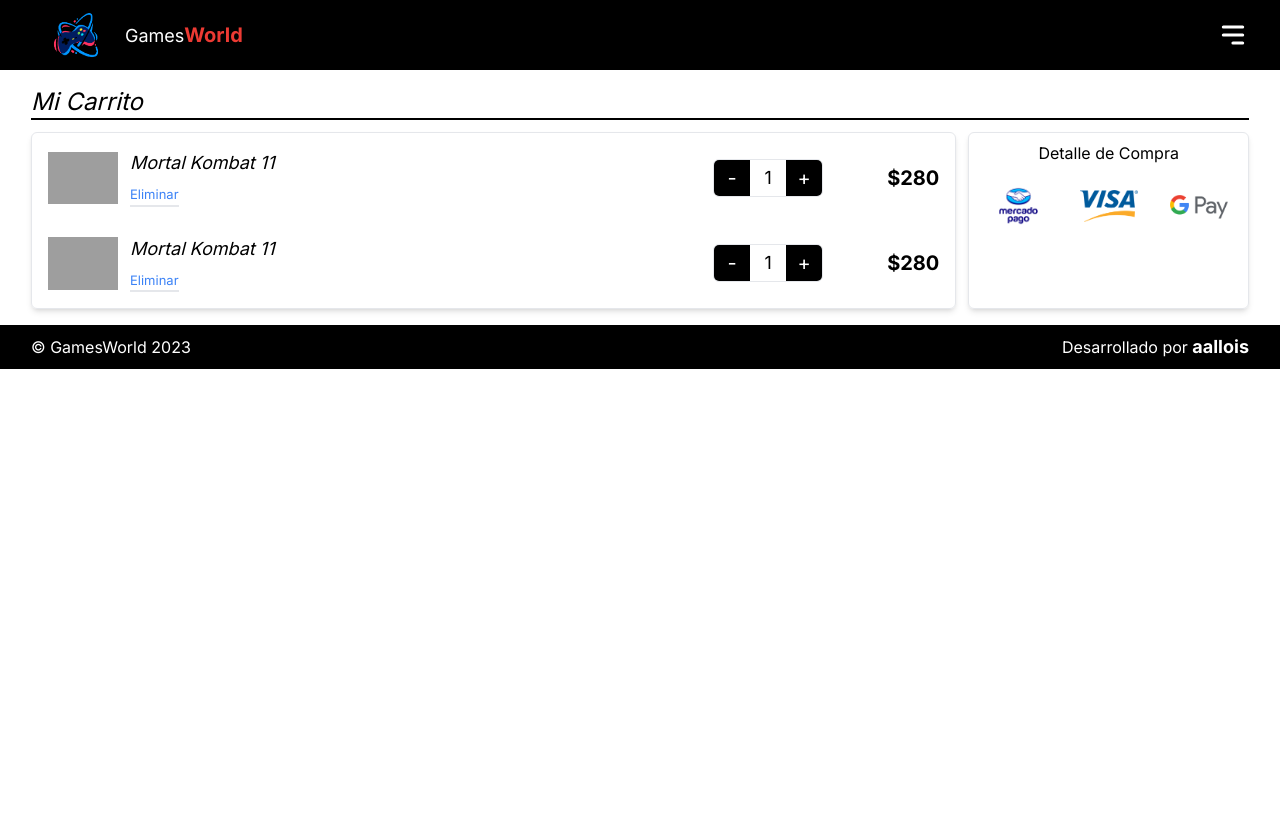
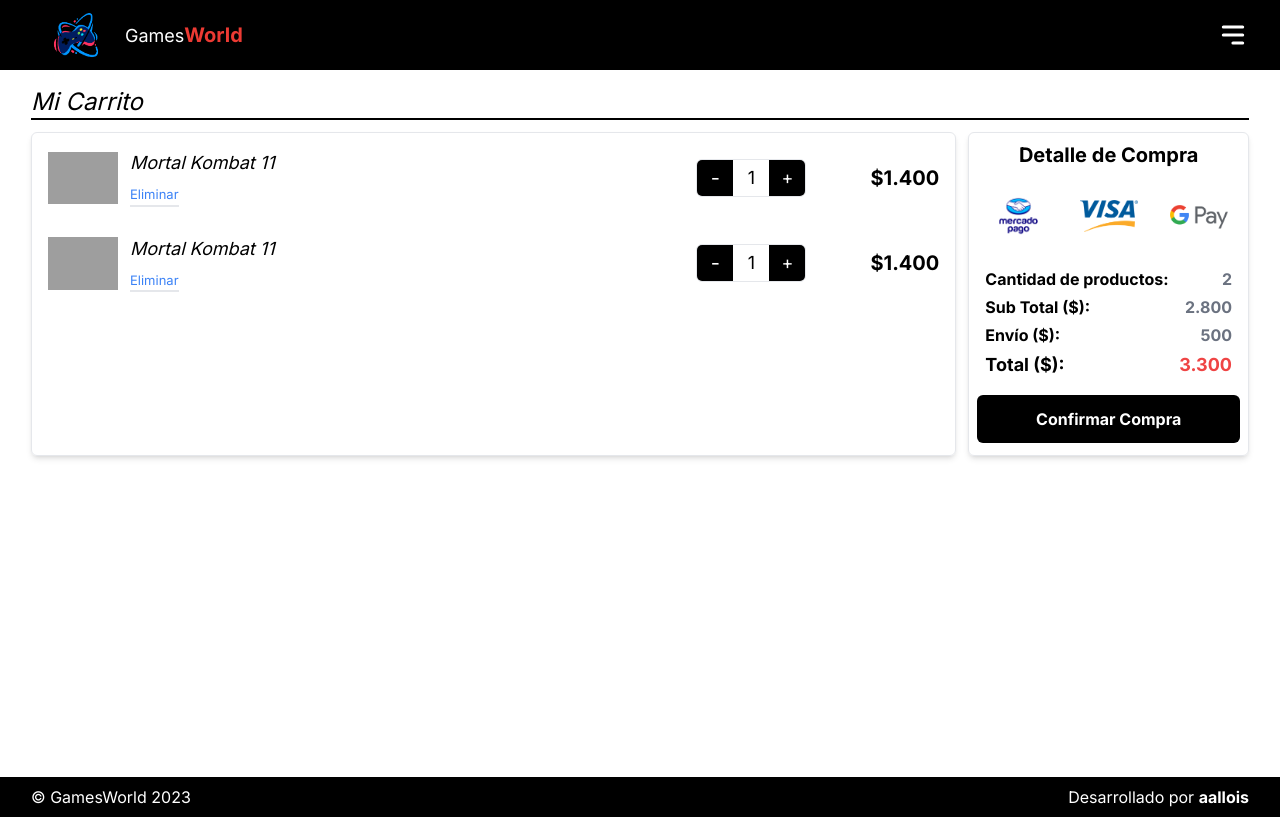
Before and after one commit to alloisa2005/entrega-app, a Next.js app: page /carrito in a window 1280 px wide. Built offline with nearby package versions, Linux system fonts and the light colour scheme; grey boxes are pictures that could not be loaded.

Commit message:
feat: Ajustes en estilos

```diff
--- a/src/app/admin/layout.jsx
+++ b/src/app/admin/layout.jsx
@@ -3,7 +3,7 @@
 
 const AdminLayout = ({children}) => {
   return (
-    <div className='contenedor mt-3'>
+    <div className='contenedor mt-3 alturaMinima'>
 
       <AdminMenuList />
 
--- a/src/app/carrito/page.jsx
+++ b/src/app/carrito/page.jsx
@@ -1,13 +1,19 @@
 import CarritoCard from '@/components/CarritoCard'
+import DetalleCompra from '@/components/DetalleCompra'
 import MetodosPago from '@/components/MetodosPago'
-import React from 'react'
 
 const Carrito = () => {
+
+  const estiloDiv = {
+    minHeight: 'calc(100vh - 152px)',
+    // Otros estilos en línea aquí
+  };
+
   return (
-    <div className='contenedor my-4'>
+    <div className='contenedor my-4 alturaMinima' >
       <p className='border-b-2 border-black text-2xl italic'>Mi Carrito</p>
 
-      <div className='mt-3 flex flex-col lg:flex-row justify-between gap-3'>
+      <div className='mt-3 flex flex-col-reverse lg:flex-row justify-between gap-3'>
         {/* Lista de Prods */}
         <div className='flex flex-col gap-3 w-full border rounded-md shadow-md p-2'>
           <CarritoCard />
@@ -18,9 +24,11 @@
 
         {/* Detalle de compra */}
         <div className='border rounded-md shadow-md w-full lg:w-[30%] p-2'>
-          <p className='text-center'>Detalle de Compra</p>
+          <p className='text-center text-xl font-bold'>Detalle de Compra</p>
 
           <MetodosPago />
+
+          <DetalleCompra />
         </div>
       </div>
     </div>
--- a/src/app/globals.css
+++ b/src/app/globals.css
@@ -5,3 +5,7 @@
 .contenedor {
   @apply max-w-[1250px] mx-auto px-4
 }
+
+.alturaMinima {
+  @apply min-h-[calc(100vh-125px)]
+}
--- a/src/app/page.js
+++ b/src/app/page.js
@@ -3,7 +3,7 @@
 export default function Home() {
 
   return (
-    <main>
+    <main className="alturaMinima">
       <Hero />
     </main>
 
--- a/src/components/CarritoCard.jsx
+++ b/src/components/CarritoCard.jsx
@@ -14,7 +14,7 @@
           className='w-[70px] object-contain hover:cursor-pointer'
         />
         <div className='flex flex-col gap-2'>
-          <p className='text-lg italic'>Mortal Kombat 11</p>
+          <p className='text-md lg:text-lg italic'>Mortal Kombat 11</p>
           <p className='text-blue-500 border-b-2 w-fit text-[13px] hover:cursor-pointer'>Eliminar</p>
         </div>
       </div>
--- a/src/components/CartControls.jsx
+++ b/src/components/CartControls.jsx
@@ -1,16 +1,17 @@
 'use client'
 
+import { separadorMiles } from '@/utils/separadorMiles'
 import React from 'react'
 
 const CartControls = () => {
   return (
-    <div className='flex items-center gap-16'>
+    <div className='flex flex-col lg:flex-row items-center gap-4 lg:gap-16'>
       <div className='flex justify-center items-center border rounded-md overflow-hidden'>
-        <button className='w-9 h-9 bg-black text-white text-xl'>-</button>
-        <p className='w-9 h-9 flex items-center justify-center select-none text-lg'>1</p>
-        <button className='w-9 h-9 bg-black text-white text-xl'>+</button>
+        <button className='w-6 h-6 md:w-9 md:h-9 bg-black text-white text-xl'>-</button>
+        <p className='w-6 h-6 md:w-9 md:h-9 flex items-center justify-center select-none text-lg'>1</p>
+        <button className='w-6 h-6 md:w-9 md:h-9 bg-black text-white text-lg'>+</button>
       </div>
-      <p className='text-xl font-bold'>$280</p>
+      <p className='text-xl font-bold'>${separadorMiles(1400)}</p>
     </div>
   )
 }
--- /dev/null
+++ b/src/components/DetalleCompra.jsx
@@ -0,0 +1,30 @@
+import { separadorMiles } from '@/utils/separadorMiles'
+
+const DetalleCompra = () => {
+  return (
+    <div className='mt-4 flex flex-col gap-1'>
+      <div className='flex items-center justify-between px-2'>
+        <p className='font-bold'>Cantidad de productos: </p>
+        <p className='text-gray-500 font-bold'>2</p>
+      </div>
+      <div className='flex items-center justify-between px-2'>
+        <p className='font-bold'>Sub Total ($):</p>
+        <p className='text-gray-500 font-bold'>{separadorMiles(2800)}</p>
+      </div>
+      <div className='flex items-center justify-between px-2'>
+        <p className='font-bold'>Envío ($):</p>
+        <p className='text-gray-500 font-bold'>{separadorMiles(500)}</p>
+      </div>
+      <div className='flex items-center justify-between px-2 text-lg'>
+        <p className='font-bold'>Total ($):</p>
+        <p className='text-red-500 font-bold'>{separadorMiles(3300)}</p>
+      </div>
+
+      <div className='rounded-md py-2 md:py-3 mt-3 mb-1 text-center bg-black hover:bg-black/80 text-white hover:cursor-pointer ease-in duration-300'>
+        <p className='font-bold'>Confirmar Compra</p>
+      </div>
+    </div>
+  )
+}
+
+export default DetalleCompra
--- a/src/components/Footer.jsx
+++ b/src/components/Footer.jsx
@@ -6,9 +6,9 @@
 
   return (
     <footer className='bg-black text-white py-2'>
-      <div className='contenedor flex flex-col gap-2 items-center justify-between md:flex-row'>
+      <div className='contenedor h-full flex flex-col gap-2 items-center justify-between md:flex-row'>
         <p>&copy; GamesWorld {anio}</p>
-        <p>Desarrollado por <span className='text-lg font-bold'>aallois</span></p>
+        <p>Desarrollado por <span className='text-md font-bold'>aallois</span></p>
       </div>
     </footer>
   )
--- a/src/components/MetodosPago.jsx
+++ b/src/components/MetodosPago.jsx
@@ -3,34 +3,34 @@
 
 const MetodosPago = () => {
   return (
-    <div className='mt-3 flex items-center justify-between px-3 gap-8'>
-      <div className='w-full'>
+    <div className='mt-3 flex items-center justify-between gap-8 px-3'>
+      <div className='w-full text-center flex justify-center items-center'>
         <Image
           src={'/images/mercadoPago.png'}
           alt='Mercado Pago'
           width={80}
           height={50}
-          className='w-full object-cover'
+          className='w-[100px] h-[70px] object-contain'
         />
       </div>
 
-      <div className='w-full'>
+      <div className='w-full text-center flex justify-center items-center'>
         <Image
           src={'/images/visa.png'}
           alt='Mercado Pago'
           width={80}
           height={50}
-          className='w-full object-cover'
+          className='w-[100px] h-[70px] object-contain'
         />
       </div>
 
-      <div className='w-full'>
+      <div className='w-full text-center flex justify-center items-center'>
         <Image
           src={'/images/gPay.png'}
           alt='Mercado Pago'
           width={80}
           height={50}
-          className='w-full object-cover'
+          className='w-[100px] h-[70px] object-contain'
         />
       </div>
 
--- /dev/null
+++ b/src/utils/separadorMiles.js
@@ -0,0 +1,17 @@
+export const separadorMiles = (numero) => {
+  // Verificar si el número es válido
+  if (isNaN(numero)) {
+    return numero;
+  }
+
+  // Convertir el número a cadena y dividir en parte entera y decimal
+  var partes = numero.toString().split(".");
+  var parteEntera = partes[0];
+  var parteDecimal = partes.length > 1 ? "." + partes[1] : "";
+
+  // Agregar separadores de miles a la parte entera
+  parteEntera = parteEntera.replace(/\B(?=(\d{3})+(?!\d))/g, ".");
+
+  // Devolver el número formateado
+  return parteEntera + parteDecimal;
+}
```
